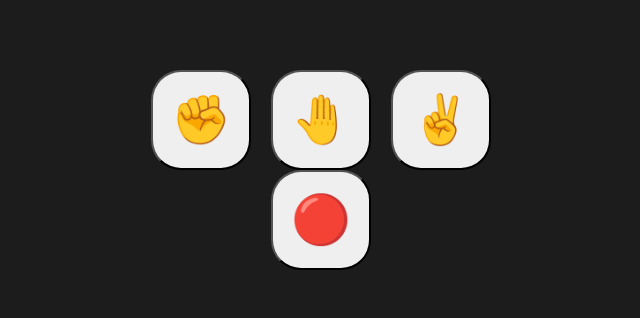
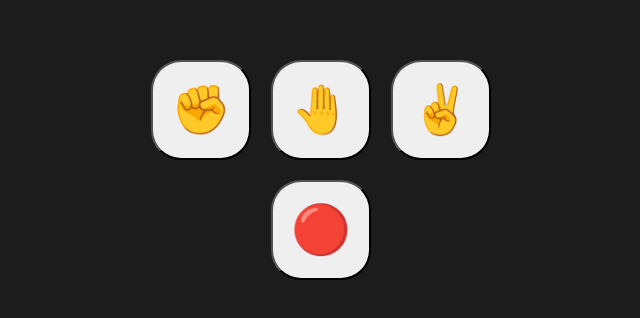
Before and after one commit to hjasaiwal114/RockPaperScissors, a plain HTML site: page index.html in a window 1280 px wide. Shown: the part 230-548 px from the top of the page, without its empty margins (319-959 px from the left). Drawn offline with Linux system fonts and the light colour scheme.

Commit message:
correct speeling

```diff
--- a/index.html
+++ b/index.html
@@ -16,7 +16,7 @@
         <button class="rpsButton" value ="Paper">🤚</button>
         <button class="rpsButton" value ="Scissors">✌</button>
     </div>
-    <div class = "reultContainer">
+    <div class = "resultContainer">
     <div id="Player-score"></div>
     <div id="hands"></div>
     <button id="endGameButton">🔴</button>
```
